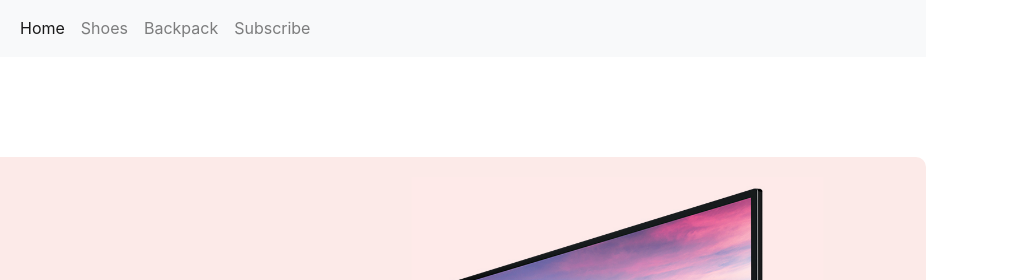
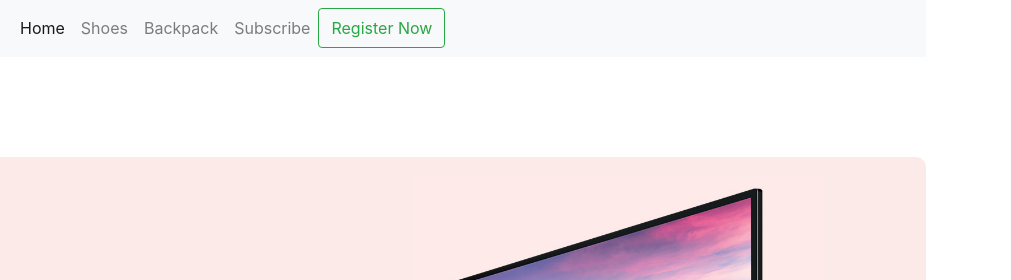
Before and after one commit to sagorranait/panda-commerce-master, a plain HTML site: page index.html in a window 1280 px wide. Shown: the top 280 px of the page, 269-1280 px from the left. Drawn offline with nearby package versions, Linux system fonts and the light colour scheme.

Commit message:
Another problem solve

```diff
--- a/index.html
+++ b/index.html
@@ -31,6 +31,9 @@
                 <li class="nav-item">
                   <a class="nav-link" href="#subscribe">Subscribe</a>
                 </li>
+                <div class="d-flex" role="search">
+                  <button class="btn btn-outline-success" onclick="onConsole()">Register Now</button>
+                </div>
               </ul>
             </div>
           </nav>
--- a/main.js
+++ b/main.js
@@ -17,3 +17,6 @@ for (const card of cards) {
 }
 
 //কোন একটা ফাংশন লিখো। সেটার ভিতরে কনসোল লগ হবে। এবং সেই ফাংশন টা ক্লিক হ্যান্ডলার হিসেবে কোন একটা বাটনে যোগ করো
+function onConsole(){
+  console.log('Register Now');
+}
```
Also changed, not shown: 1 other file.
